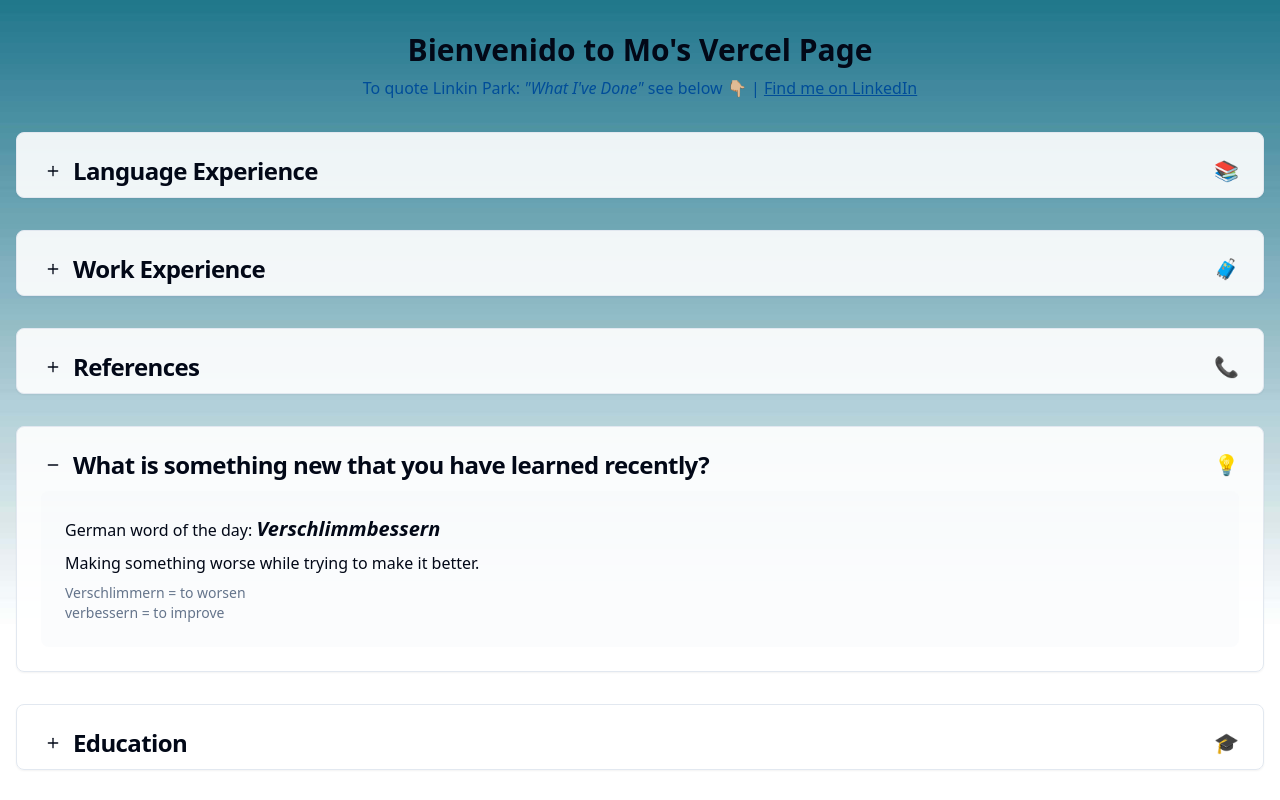
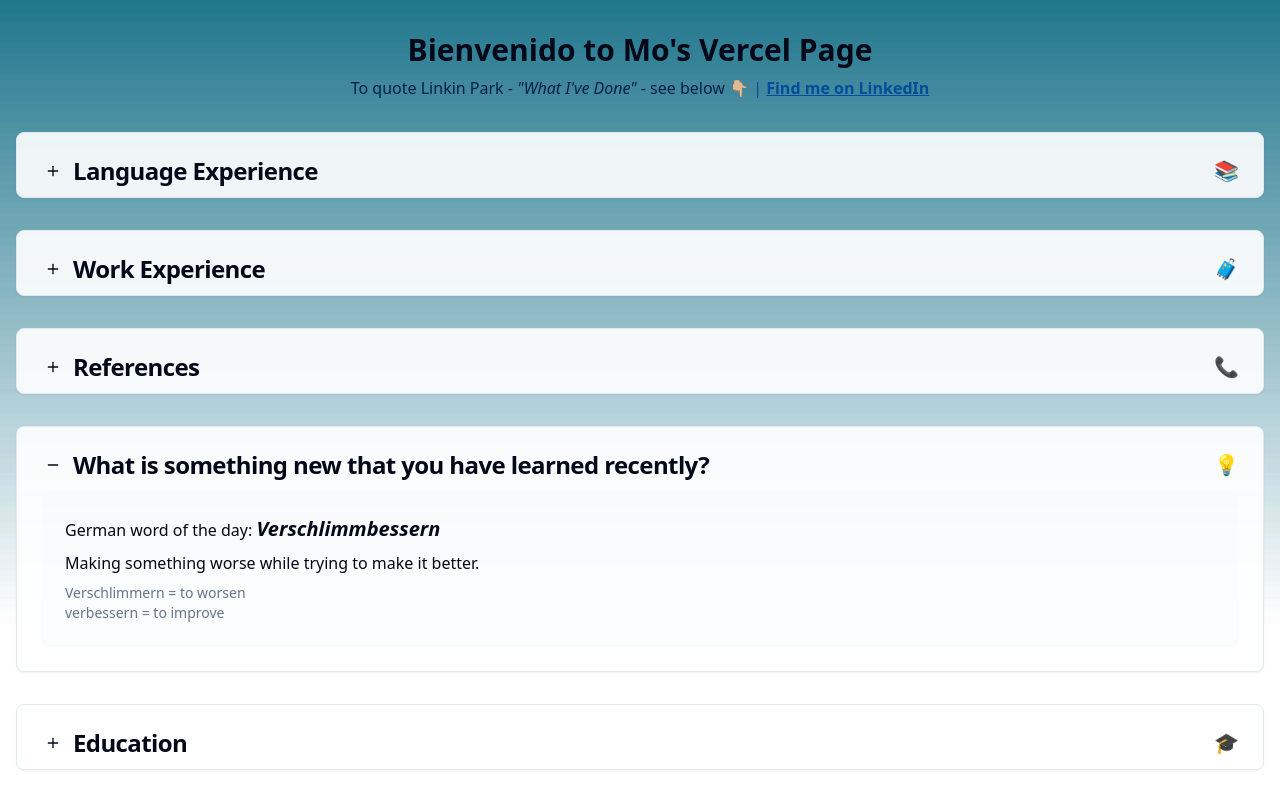
Before and after one commit to Morceltile/vercel25, a Next.js app: page / in a window 1280 px wide. Shown: the top 800 px of the page. Built offline with nearby package versions, Linux system fonts and the light colour scheme.

Commit message:
Commiting to final page

```diff
--- a/app/page.tsx
+++ b/app/page.tsx
@@ -16,17 +16,17 @@ export default function ProfilePage() {
       <div className="container mx-auto py-8 px-4">
         <header className="mb-8 text-center">
           <h1 className="text-3xl font-bold mb-2">Bienvenido to Mo's Vercel Page</h1>
-          <p className="text-blue-700">
-            <span>To quote Linkin Park: </span>
-            <span className="italic">"What I've Done"</span>
-            <span> see below </span>
+          <p>
+            <span className="text-blue-900">To quote Linkin Park - </span>
+            <span className="italic text-blue-900">"What I've Done"</span>
+            <span className="text-blue-900"> - see below </span>
             <span>👇🏼</span>
-            <span> | </span>
+            <span className="text-blue-700"> | </span>
             <Link
               href="https://www.linkedin.com/in/guessuwantsummo/"
               target="_blank"
               rel="noopener noreferrer"
-              className="underline hover:no-underline"
+              className="text-blue-700 underline hover:no-underline font-bold"
             >
               Find me on LinkedIn
             </Link>
--- a/tailwind.config.ts
+++ b/tailwind.config.ts
@@ -54,6 +54,7 @@ const config = {
         },
         blue: {
           700: "#004D99", // Marine blue color
+          900: "#002147", // Night blue color
         },
       },
       borderRadius: {
```
